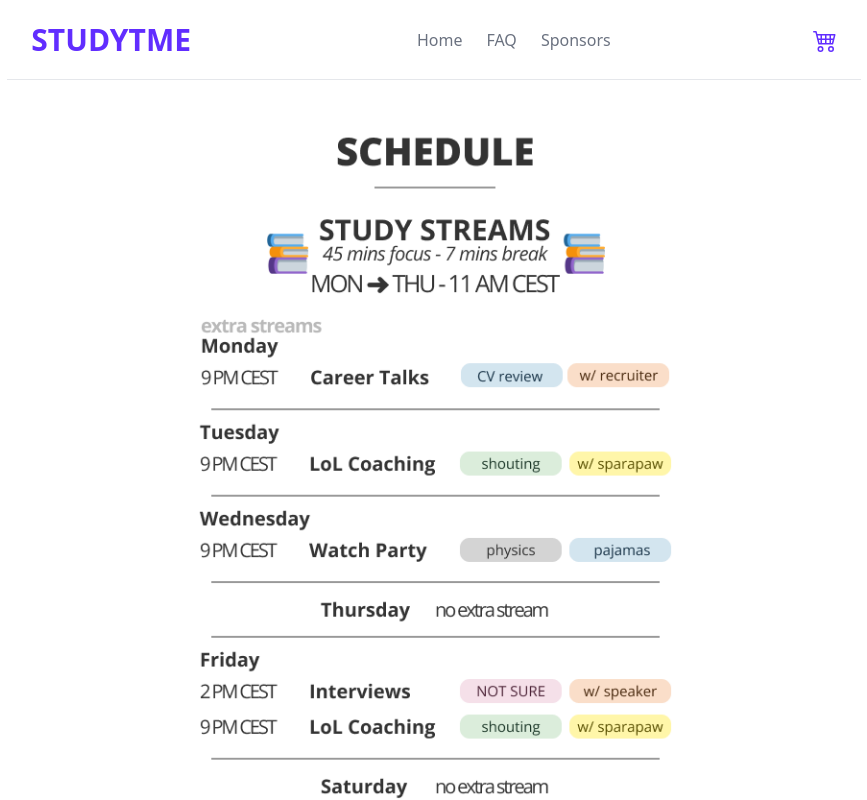
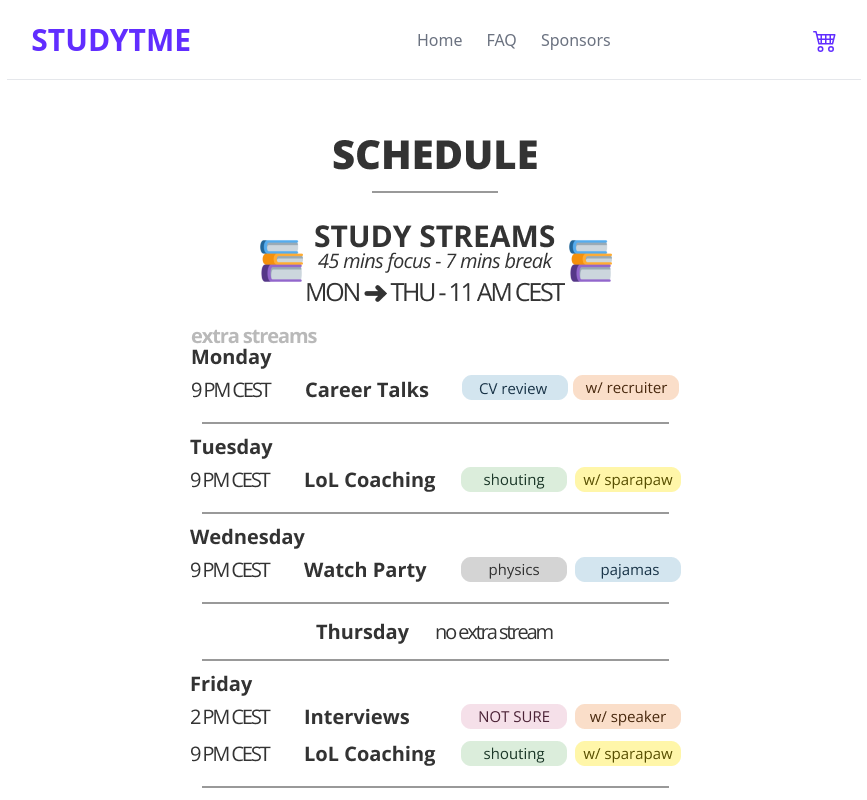
Before and after one commit to studytme/studytme-website, a Next.js app: page /schedule in a window 1280 px wide. Shown: the top 800 px of the page, without its empty margins (206-1073 px from the left). Built offline with nearby package versions, Linux system fonts and the light colour scheme.

Commit message:
next.js optimization
- replaced a tag with Next.js Link
- replaced img tag with Next.js Image

```diff
--- a/src/pages/faq.tsx
+++ b/src/pages/faq.tsx
@@ -1,6 +1,7 @@
 import { HiQuestionMarkCircle } from "react-icons/hi";
 import { ReactNode } from "react";
 import Head from "next/head";
+import Link from "next/link";
 
 export default function About() {
   return (
@@ -21,12 +22,9 @@ export default function About() {
               discuss different topics, motivates or just simply entertain them with mini games.
               This is a famous technique that G did not invent. It is called the Pomodoro technique.
               For more info, check this website: &nbsp;
-              <a
-                href="https://todoist.com/productivity-methods/pomodoro-technique"
-                className="text-twitch-purple hover:italic"
-              >
-                The Pomodoro Technique
-              </a>
+              <Link href="https://todoist.com/productivity-methods/pomodoro-technique">
+                <a className="text-twitch-purple hover:italic">The Pomodoro Technique</a>
+              </Link>
             </>
           }
         />
--- a/src/pages/schedule.tsx
+++ b/src/pages/schedule.tsx
@@ -1,7 +1,10 @@
+import Image from "next/image";
+import streamSchedulePhoto from "../../public/images/schedule.png";
+
 const Schedule = () => {
   return (
     <div className="flex flex-col items-center">
-      <img src="/images/schedule.png" className="max-w-xl" alt="stream schedule" />
+      <Image src={streamSchedulePhoto} className="max-w-xl" alt="stream schedule" />
     </div>
   );
 };
```
